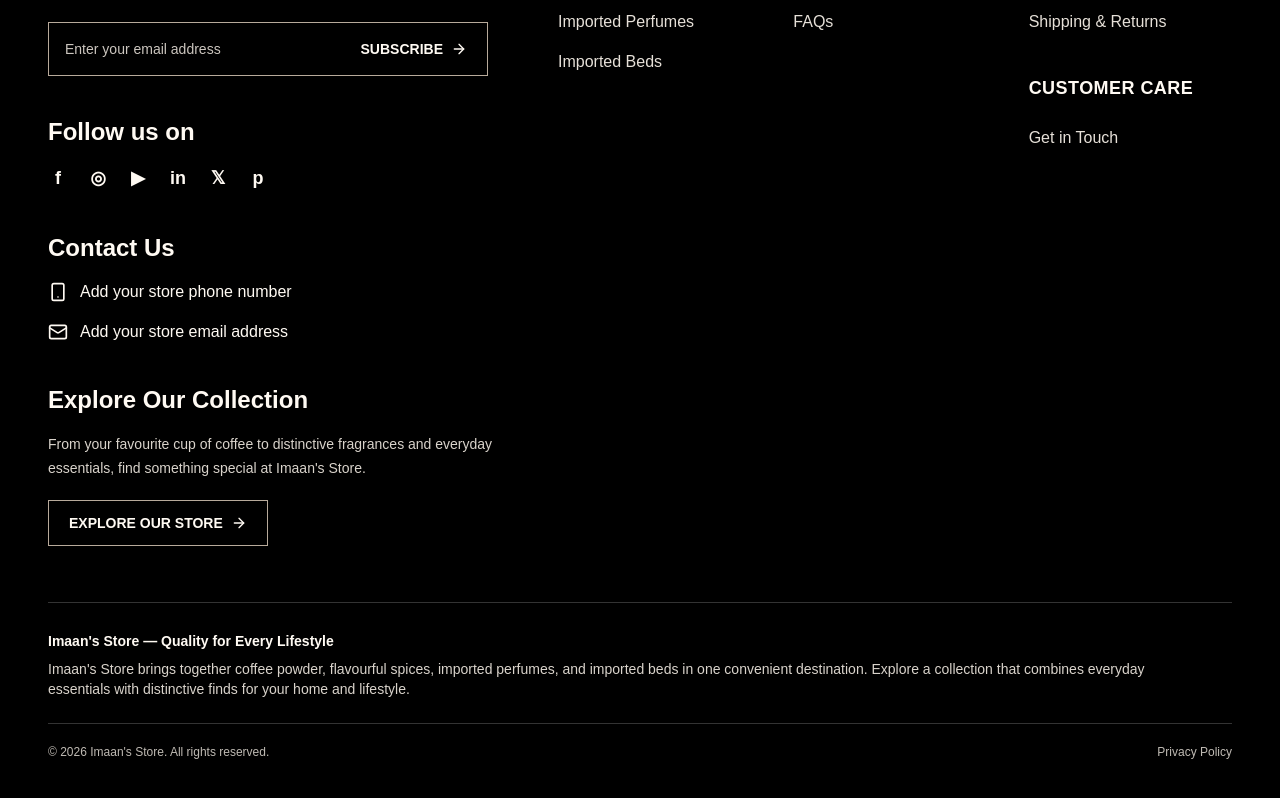
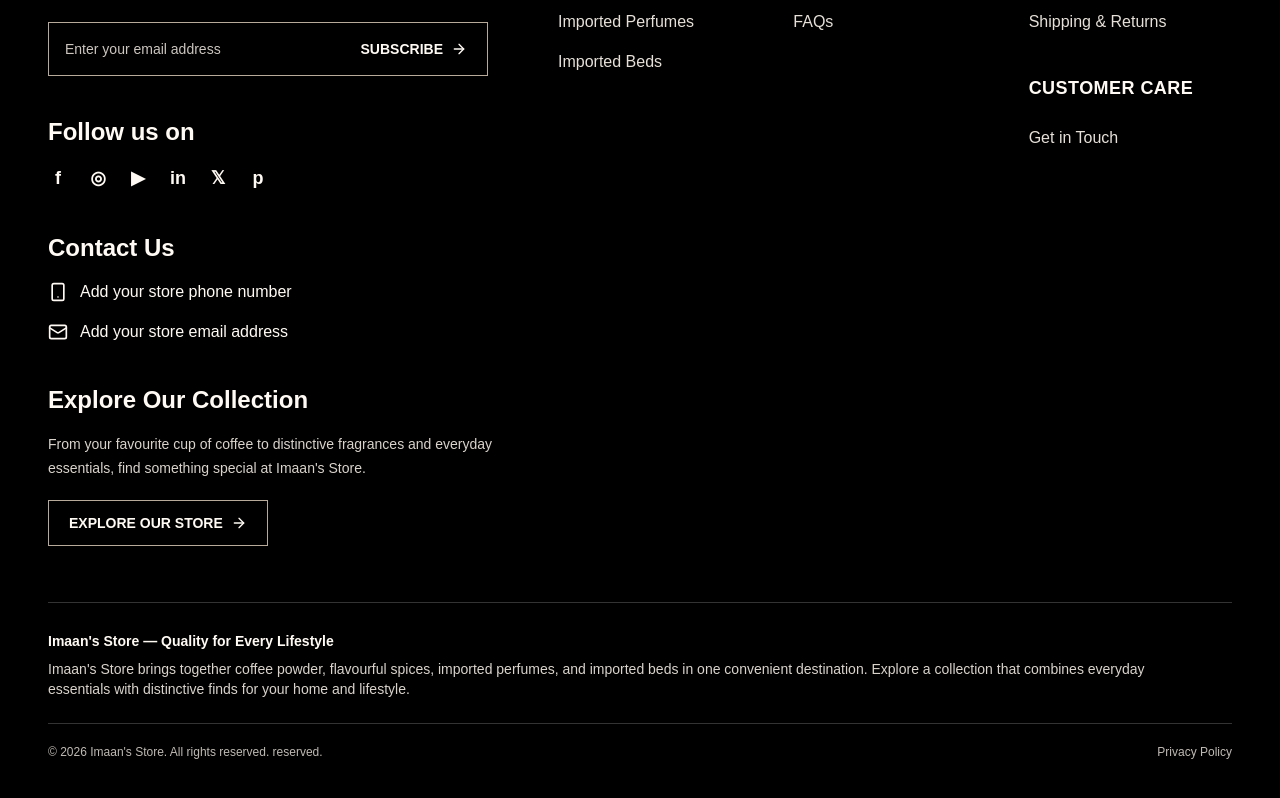
Before and after one commit to Abhinav-THAJ/ibrew, a Next.js app: page / in a window 1280 px wide. Shown: the part 4973-5771 px from the top of the page. Built offline with nearby package versions, Linux system fonts and the light colour scheme.

Commit message:
footer updated date part

```diff
--- a/components/Footer.tsx
+++ b/components/Footer.tsx
@@ -238,8 +238,7 @@ export default function Footer() {
           {/* Copyright */}
           <div className="mt-6 flex flex-col gap-3 border-t border-white/20 pt-5 text-xs text-[#fff8ef]/75 sm:flex-row sm:items-center sm:justify-between">
             <p>
-              © {new Date().getFullYear()} Imaan&apos;s Store. All rights
-              reserved.
+© 2026 Imaan&apos;s Store. All rights reserved.              reserved.
             </p>
 
             <a
```
